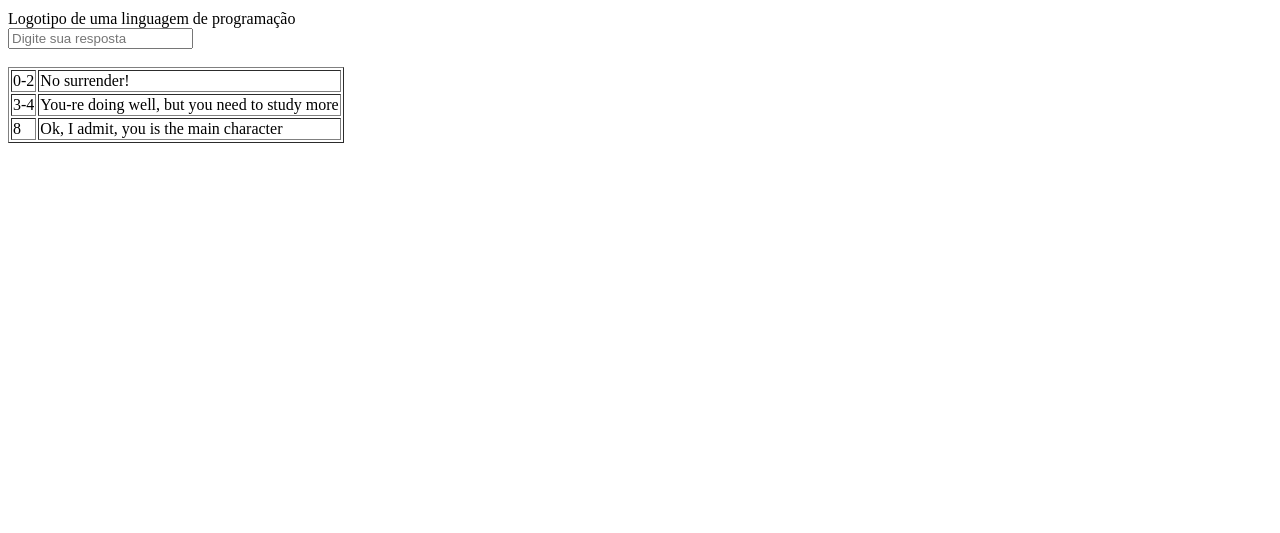
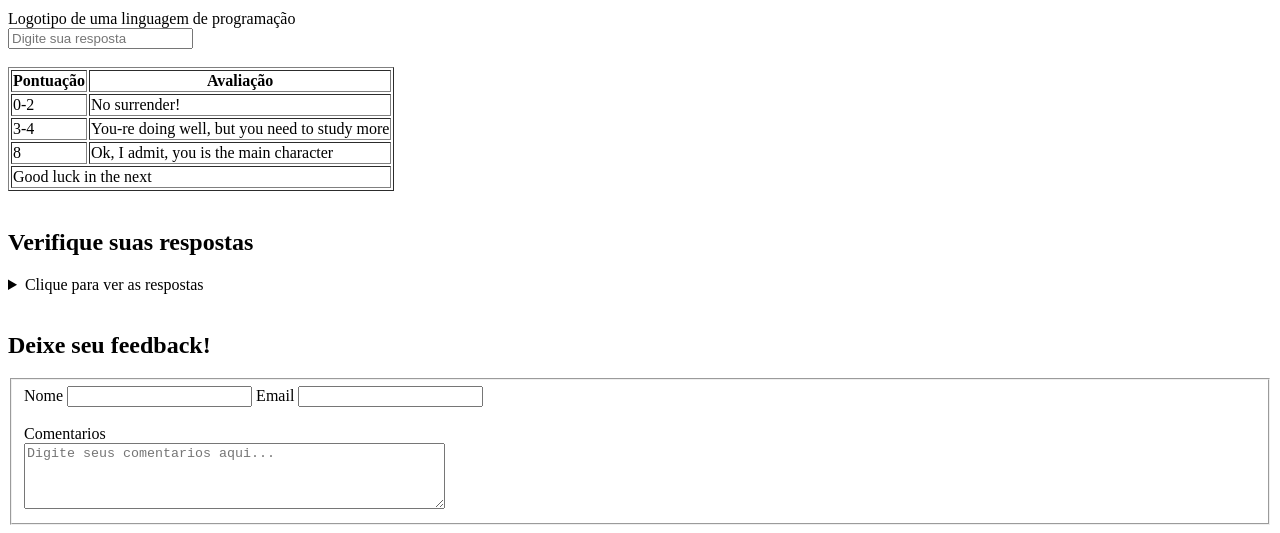
Before and after one commit to renato-nms/Quiz-para-programadores, a plain HTML site: page index.html in a window 1280 px wide. Shown: the part 1192-1725 px from the top of the page. Before the commit the page ends 1343 px from the top, so only its background shows below. Drawn offline with Linux system fonts and the light colour scheme.

Commit message:
Formulario e Listas

```diff
--- a/index.html
+++ b/index.html
@@ -104,6 +104,13 @@
             <!--Tabela de pontuação-->
             <section>
                 <table border="1">
+                    <thead>
+                        <tr>
+                            <th>Pontuação</th>
+                            <th>Avaliação</th>
+                        </tr>
+                    </thead>
+                    </tfoot>
                     <tr>
                         <td>0-2</td>
                         <td>No surrender!</td>
@@ -114,9 +121,50 @@
                         <td>8</td>
                         <td>Ok, I admit, you is the main character</td>
                     </tr>
+                    <tfoot>
+                        <tr>
+                            <td colspan="2"> Good luck in the next</td>
+                        </tr>
+                    </tfoot>
                 </table>
             </section>
-
+            <br>
+            <!--Listas de Respostas-->
+            <section>
+                <h2>Verifique suas respostas</h2>
+                <details>
+                    <summary>Clique para ver as respostas</summary>
+                <ol>
+                    <li>HTML</li>
+                    <li>Dominio</li>
+                    <li>batata123</li>
+                    <li>1991</li>
+                    <li>javascript e C#</li>
+                    <li>upload</li>
+                    <li>radio</li>
+                    <li>Java</li>
+                </ol>
+                </details>
+            </section>
+            <br>
+            <!--Formulario de feedback-->
+            <section>
+                <h2>Deixe seu feedback!</h2>
+            <form>
+                <fieldset>
+                <label for="name">Nome</label>
+                <input type="text" id="name" name="name">
+                <label for="email">Email</label>
+                <input type="email" id="email" name="email">
+                <br>
+                <br>
+                <label for="comments">Comentarios</label>
+                <br>
+                <textarea id="comments" name="comments" rows="4"
+                cols="50" placeholder="Digite seus comentarios aqui..."></textarea>
+                </fieldset>
+            </form>
+            </section>
         </main>
 </body>
 </html>
```
